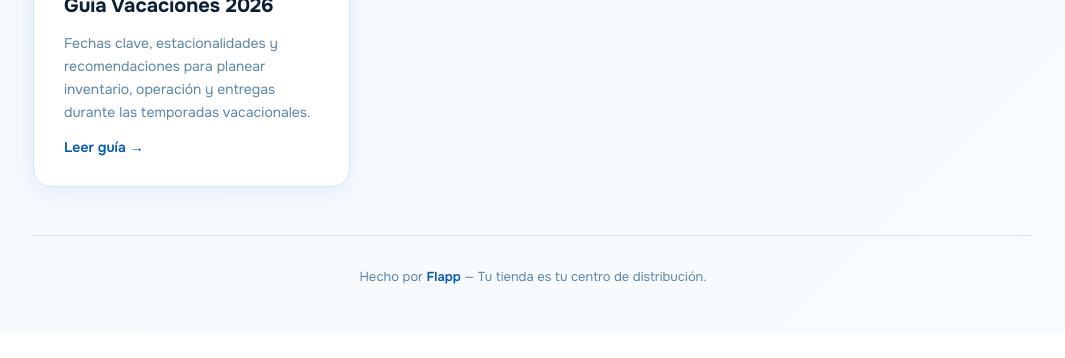
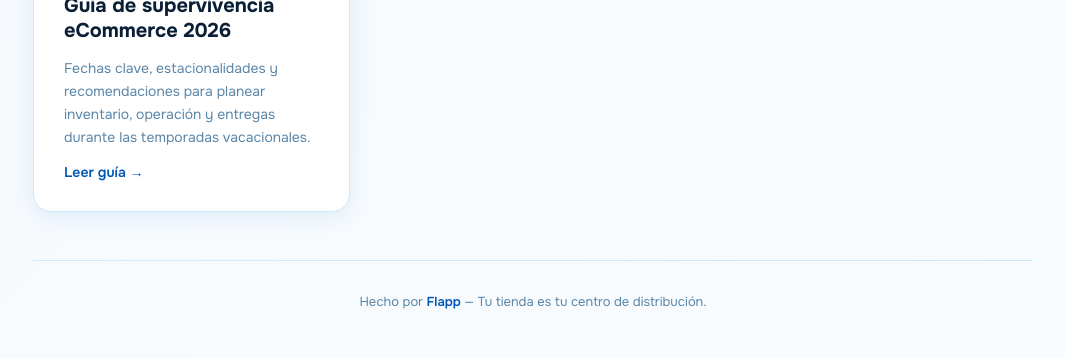
Before and after one commit to rocio-debug/recursos-flapp, a plain HTML site: page index.html in a window 1280 px wide. Shown: the part 725-1083 px from the top of the page, without its empty margins (107-1172 px from the left). Before the commit the page ends 1058 px from the top, so only its background shows below. Drawn offline with Linux system fonts and the light colour scheme.

Commit message:
Update index.html

```diff
--- a/index.html
+++ b/index.html
@@ -236,7 +236,7 @@
     <a href="/ecomm-guia-vacaciones.html" class="tool-card">
       <div class="tool-badge">Nuevo</div>
       <div class="tool-icon">✈️</div>
-      <div class="tool-name">Guía Vacaciones 2026</div>
+      <div class="tool-name">Guía de supervivencia eCommerce 2026</div>
       <p class="tool-desc">
         Fechas clave, estacionalidades y recomendaciones para planear inventario, operación y entregas durante las temporadas vacacionales.
       </p>
```
